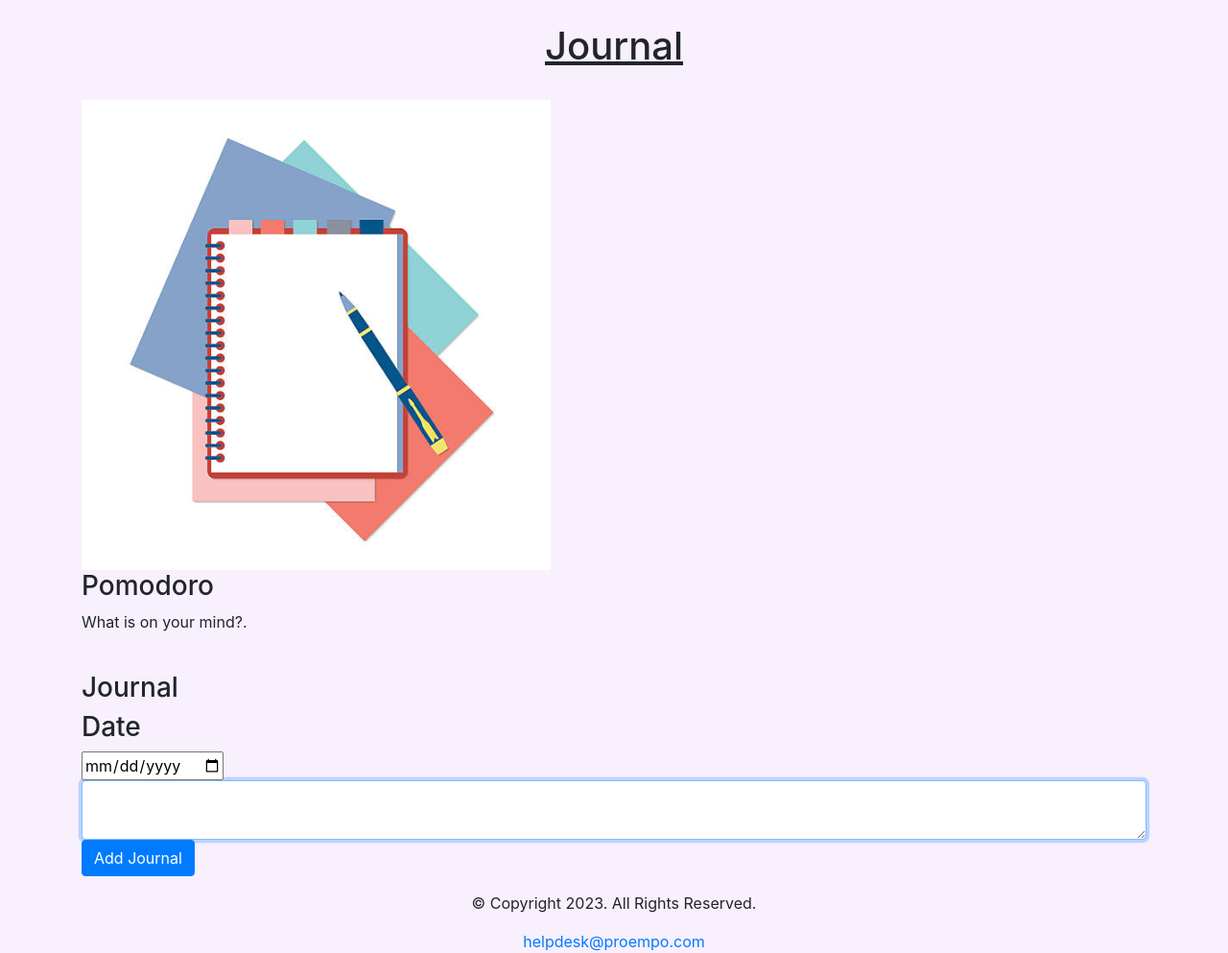
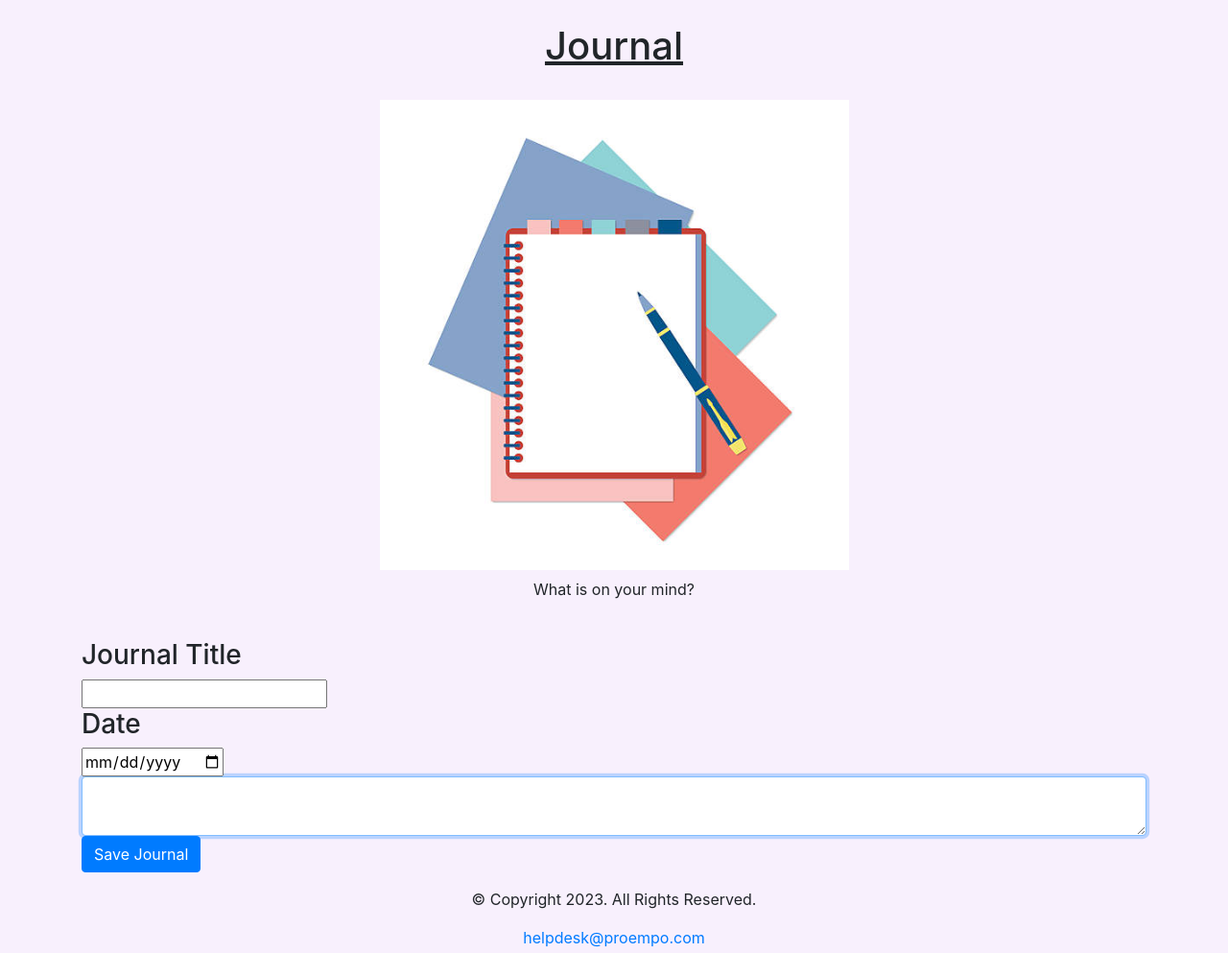
Before and after one commit to sategf/proempo-fl, a Flask app: page /journal in a window 1280 px wide. Shown: the part 60-1053 px from the top of the page at 96% size. Run offline with Flask 3, Linux system fonts and the light colour scheme; a user stored in the database is signed in; some libraries are stand-ins or nearby versions.

Commit message:
More changes to Journal

```diff
--- a/website/templates/journal.html
+++ b/website/templates/journal.html
@@ -1,22 +1,34 @@
 {% extends "base.html" %} {% block title %}Journal{% endblock %} {% block
     content %}
-
+    <style>
+      .list-group-flush .list-group-item {
+        margin-top: 10px;
+        border-radius: 10px;
+      }
+      #saveJournalButton {
+        margin-left: 10px !important;
+      }
+      .dataLine {
+        margin-left: 5px;
+      }
+    </style>
     <br>
     <h1 align="center"><u>Journal</u></h1>
     <br>
     <div class="journal-container">
         <div class="journal-content">
           <div class="journal-image">
+            <div style="text-align: center;">
             <img src="../static/journalPic.png" alt="Journal Image" class="Journal image"/>
-            <h3>Pomodoro</h3>
-            <p>What is on your mind?.</p>
-
+            <h3 align="center"></h3>
+            <p>What is on your mind?</p>
+            </div>
       <form method="Journal">
         <br />
-        <h3 class="journal-title">Journal</h3>
+        <h3 class="journal-title">Journal Title</h3>
+        <input type="text">
         <h3 class="date">Date</h3>
         <input type="date"
-        placeholder="Enter your password"
         >
 
         <form method="POST" class="d-flex">
@@ -25,14 +37,15 @@
               <!--placeholder="Journal your thoughts"-->
               <button
               type="submit"
-              id="addTaskButton"
+              id="addJournalButton"
               class="btn btn-primary align-self-center"
               >
-              Add Journal
+              Save Journal
             </button>
             </div>
 
 
 
 
+
     {% endblock %}
```
